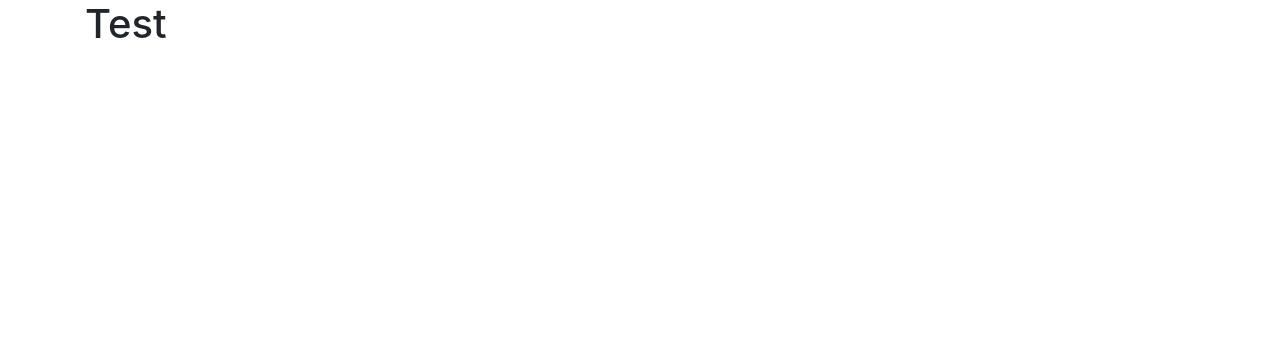
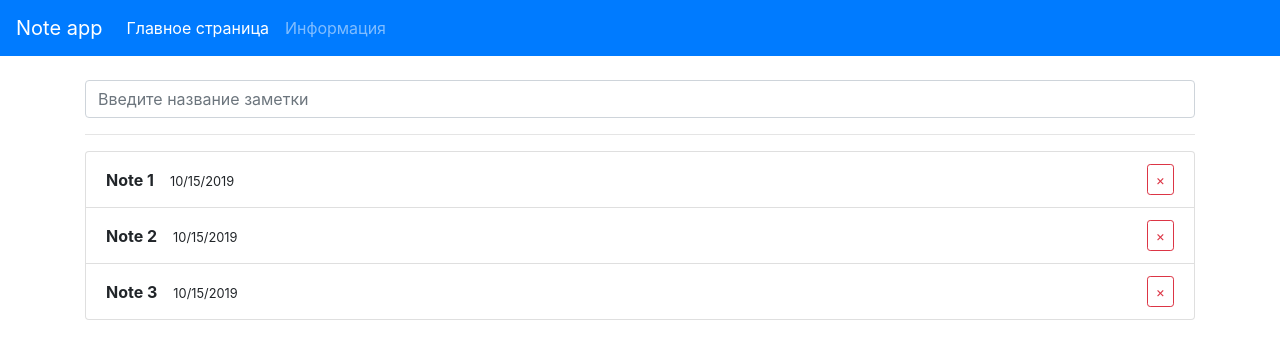
Before and after one commit to MegaRoks/react-app-test, a React (Create React App) app: page / in a window 1280 px wide. Shown: the top 356 px of the page. Built offline with nearby package versions, Linux system fonts and the light colour scheme.

Commit message:
added pages and components

```diff
--- a/src/App.js
+++ b/src/App.js
@@ -1,10 +1,20 @@
 import React from 'react';
+import { BrowserRouter, Route, Switch } from 'react-router-dom';
+import { Home } from './pages/Home.page';
+import { About } from './pages/About.page';
+import { Navbar } from './components/Navbar.conponent';
 
 function App() {
     return (
-        <div className="container">
-            <h1>Test</h1>
-        </div>
+        <BrowserRouter>
+		<Navbar />
+            <div className="container pt-4">
+                <Switch>
+                    <Route path="/" exact component={Home}></Route>
+                    <Route path="/about" component={About}></Route>
+                </Switch>
+            </div>
+        </BrowserRouter>
     );
 }
 
--- /dev/null
+++ b/src/components/Form.component.js
@@ -0,0 +1,11 @@
+import React from 'react';
+
+export const Form = () => {
+    return (
+        <form>
+            <div className="form-group">
+                <input type="text" className="form-control" placeholder="Введите название заметки" />
+            </div>
+        </form>
+    );
+};
--- /dev/null
+++ b/src/components/Navbar.conponent.js
@@ -0,0 +1,20 @@
+import React from 'react';
+import { NavLink } from 'react-router-dom';
+
+export const Navbar = () => (
+    <nav className="navbar navbar-dark navbar-expand-lg bg-primary">
+        <div className="navbar-brand">Note app</div>
+        <ul className="navbar-nav">
+            <li className="nav-item">
+                <NavLink className="nav-link" to="/" exact>
+                    Главное страница
+                </NavLink>
+            </li>
+            <li className="nav-item">
+                <NavLink className="nav-link" to="/about">
+                    Информация
+                </NavLink>
+            </li>
+        </ul>
+    </nav>
+);
--- /dev/null
+++ b/src/components/Notes.component.js
@@ -0,0 +1,20 @@
+import React from 'react';
+
+export const Notes = ({ notes }) => {
+    return (
+        <ul className="list-group">
+            {notes.map(note => (
+                <li className="list-group-item note" key={note.id}>
+                    <div>
+                        <strong>{note.title}</strong>
+                        <small>{new Date().toLocaleDateString()}</small>
+                    </div>
+
+                    <button type="button" className="btn btn-outline-danger btn-sm">
+                        &times;
+                    </button>
+                </li>
+            ))}
+        </ul>
+    );
+};
--- a/src/index.scss
+++ b/src/index.scss
@@ -1,15 +1,23 @@
 @import '~bootstrap/scss/bootstrap';
 
 body {
-  margin: 0;
-  font-family: -apple-system, BlinkMacSystemFont, "Segoe UI", "Roboto", "Oxygen",
-    "Ubuntu", "Cantarell", "Fira Sans", "Droid Sans", "Helvetica Neue",
-    sans-serif;
-  -webkit-font-smoothing: antialiased;
-  -moz-osx-font-smoothing: grayscale;
+    margin: 0;
+    font-family: -apple-system, BlinkMacSystemFont, 'Segoe UI', 'Roboto', 'Oxygen', 'Ubuntu', 'Cantarell', 'Fira Sans',
+        'Droid Sans', 'Helvetica Neue', sans-serif;
+    -webkit-font-smoothing: antialiased;
+    -moz-osx-font-smoothing: grayscale;
 }
 
 code {
-  font-family: source-code-pro, Menlo, Monaco, Consolas, "Courier New",
-    monospace;
+    font-family: source-code-pro, Menlo, Monaco, Consolas, 'Courier New', monospace;
 }
+
+.note {
+    display: flex;
+    justify-content: space-between;
+    align-items: center;
+
+    strong {
+        margin-right: 1rem;
+    }
+}
--- /dev/null
+++ b/src/pages/About.page.js
@@ -0,0 +1,12 @@
+import React from 'react';
+
+export const About = () => (
+    <div class="jumbotron">
+        <div class="container">
+            <h1 class="display-4">Информация о приложении</h1>
+            <p class="lead">
+                Верисия приложения <strong>1.0.0</strong>
+            </p>
+        </div>
+    </div>
+);
--- /dev/null
+++ b/src/pages/Home.page.js
@@ -0,0 +1,17 @@
+import React, { Fragment } from 'react';
+import { Form } from './../components/Form.component';
+import { Notes } from './../components/Notes.component';
+
+export const Home = () => {
+    const notes = new Array(3).fill('').map((_, i) => ({ id: i, title: `Note ${i + 1}` }));
+
+    return (
+        <Fragment>
+            <Form />
+
+            <hr />
+
+            <Notes notes={notes} />
+        </Fragment>
+    );
+};
```
